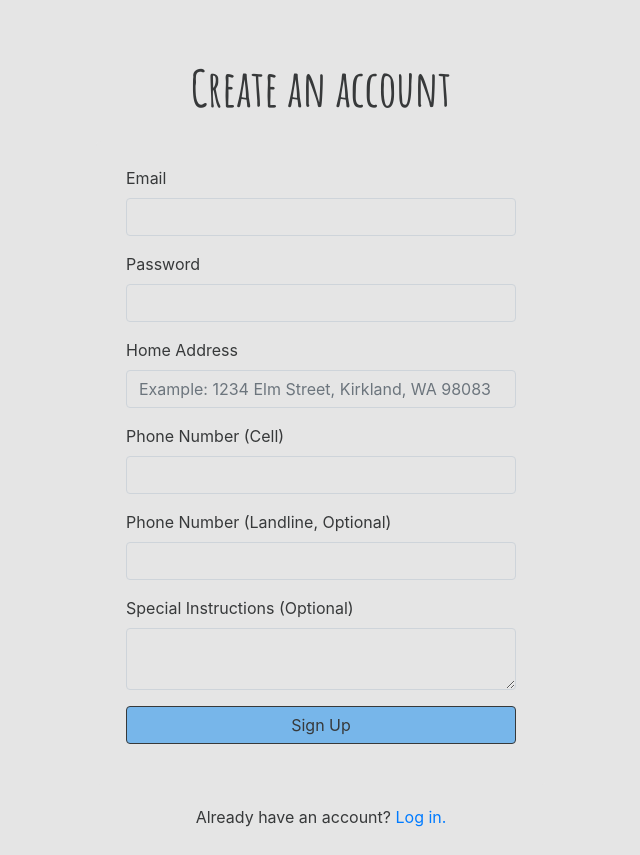
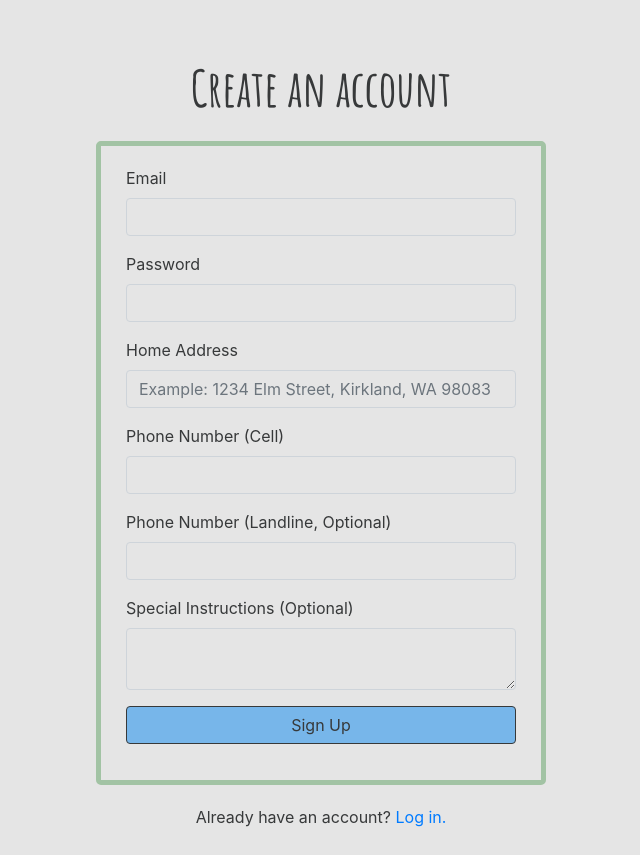
Before and after one commit to noraatfedora/Minerva, a Flask app: page /register in a window 1280 px wide. Shown: the whole page, without its empty margins (319-959 px from the left). Run offline with Flask 2, Linux system fonts and the light colour scheme; some libraries are stand-ins or nearby versions.

Commit message:
committing to see if login works

```diff
--- a/src/static/styles/_register.scss
+++ b/src/static/styles/_register.scss
@@ -37,7 +37,7 @@
 }
 
 #register-box {
-    border: 5px solid $primaryClr;
+    border: 5px solid $secondaryClr;
     width: 450px;
     margin-left:auto;
     margin-right:auto;
@@ -59,12 +59,6 @@
     top: 20px;
     height: 50px;
     width: 390px;
-    /*
-    border: 1px solid #77b6ea;
-    border-radius: 5px;
-    padding-top: 10px;
-    border: 5px solid #a2c3a4;
-    */
     padding-bottom: 10px;
     padding-right:0px;
     padding-left: 0px;
--- a/src/static/styles/main.css
+++ b/src/static/styles/main.css
@@ -88,7 +88,7 @@
 }
 
 #register-box {
-  border: 5px solid #e5e5e5;
+  border: 5px solid #a2c3a4;
   width: 450px;
   margin-left: auto;
   margin-right: auto;
@@ -112,12 +112,6 @@
   top: 20px;
   height: 50px;
   width: 390px;
-  /*
-    border: 1px solid #77b6ea;
-    border-radius: 5px;
-    padding-top: 10px;
-    border: 5px solid #a2c3a4;
-    */
   padding-bottom: 10px;
   padding-right: 0px;
   padding-left: 0px;
```
Also changed, not shown: 1 other file.
